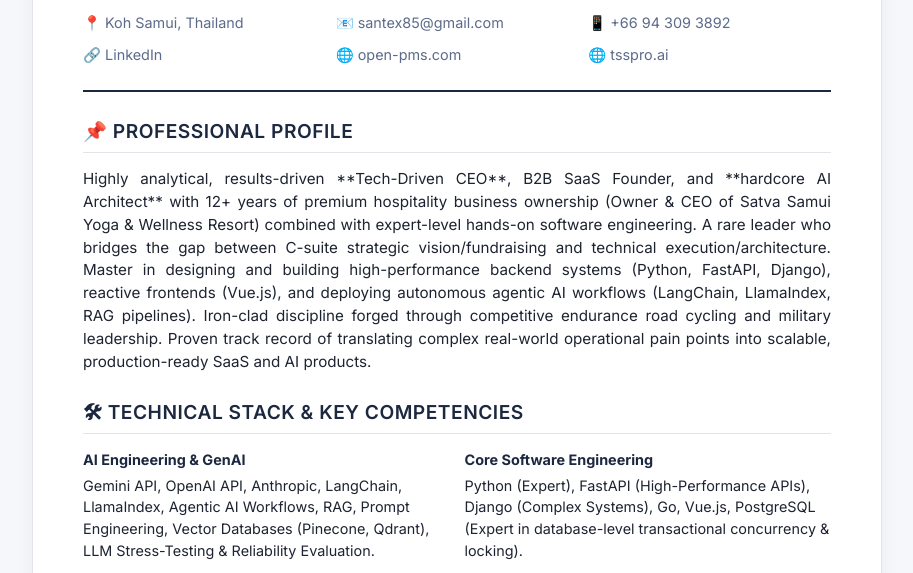
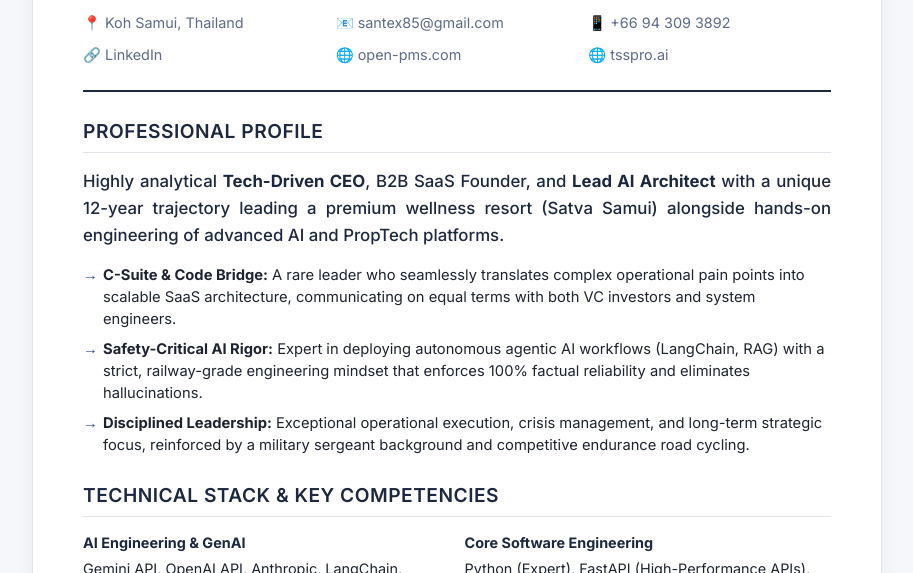
Before and after one commit to santex85/cv, a plain HTML site: page index.html in a window 1280 px wide. Shown: the part 178-751 px from the top of the page, without its empty margins (183-1096 px from the left). Drawn offline with Linux system fonts and the light colour scheme.

Commit message:
Refined Profile design, removed raw markdown asterisks and emojis

```diff
--- a/index.html
+++ b/index.html
@@ -97,10 +97,35 @@
             letter-spacing: 0.5px;
         }
 
-        .profile-text {
-            font-size: 0.95rem;
+        .profile-lead {
+            font-size: 1.05rem;
+            line-height: 1.6;
+            font-weight: 500;
+            color: var(--primary-color);
+            margin-bottom: 15px;
+            text-align: justify;
+        }
+
+        .profile-highlights {
+            list-style-type: none;
+            padding-left: 0;
+        }
+
+        .profile-highlights li {
+            font-size: 0.92rem;
             color: var(--text-color);
-            text-align: justify;
+            position: relative;
+            padding-left: 20px;
+            margin-bottom: 8px;
+            line-height: 1.5;
+        }
+
+        .profile-highlights li::before {
+            content: "→";
+            color: var(--accent-color);
+            position: absolute;
+            left: 0;
+            font-weight: bold;
         }
 
         .skills-grid {
@@ -244,14 +269,21 @@
     </header>
 
     <section>
-        <h2>📌 Professional Profile</h2>
-        <p class="profile-text">
-            Highly analytical, results-driven **Tech-Driven CEO**, B2B SaaS Founder, and **hardcore AI Architect** with 12+ years of premium hospitality business ownership (Owner & CEO of Satva Samui Yoga & Wellness Resort) combined with expert-level hands-on software engineering. A rare leader who bridges the gap between C-suite strategic vision/fundraising and technical execution/architecture. Master in designing and building high-performance backend systems (Python, FastAPI, Django), reactive frontends (Vue.js), and deploying autonomous agentic AI workflows (LangChain, LlamaIndex, RAG pipelines). Iron-clad discipline forged through competitive endurance road cycling and military leadership. Proven track record of translating complex real-world operational pain points into scalable, production-ready SaaS and AI products.
-        </p>
+        <h2>Professional Profile</h2>
+        <div class="profile-content">
+            <p class="profile-lead">
+                Highly analytical <strong>Tech-Driven CEO</strong>, B2B SaaS Founder, and <strong>Lead AI Architect</strong> with a unique 12-year trajectory leading a premium wellness resort (Satva Samui) alongside hands-on engineering of advanced AI and PropTech platforms.
+            </p>
+            <ul class="profile-highlights">
+                <li><strong>C-Suite & Code Bridge:</strong> A rare leader who seamlessly translates complex operational pain points into scalable SaaS architecture, communicating on equal terms with both VC investors and system engineers.</li>
+                <li><strong>Safety-Critical AI Rigor:</strong> Expert in deploying autonomous agentic AI workflows (LangChain, RAG) with a strict, railway-grade engineering mindset that enforces 100% factual reliability and eliminates hallucinations.</li>
+                <li><strong>Disciplined Leadership:</strong> Exceptional operational execution, crisis management, and long-term strategic focus, reinforced by a military sergeant background and competitive endurance road cycling.</li>
+            </ul>
+        </div>
     </section>
 
     <section>
-        <h2>🛠 Technical Stack & Key Competencies</h2>
+        <h2>Technical Stack & Key Competencies</h2>
         <div class="skills-grid">
             <div class="skill-category">
                 <strong>AI Engineering & GenAI</strong>
@@ -273,7 +305,7 @@
     </section>
 
     <section>
-        <h2>💼 Professional Experience</h2>
+        <h2>Professional Experience</h2>
 
         <div class="experience-item">
             <div class="experience-header">
@@ -338,7 +370,7 @@
     </section>
 
     <section>
-        <h2>🎓 Education & Special Training</h2>
+        <h2>Education & Special Training</h2>
 
         <div class="edu-item">
             <div class="edu-header">
@@ -361,7 +393,7 @@
     </section>
 
     <section>
-        <h2>🗣 Languages</h2>
+        <h2>Languages</h2>
         <div class="skills-grid">
             <div class="skill-category">
                 <strong>Russian:</strong> Native
```
